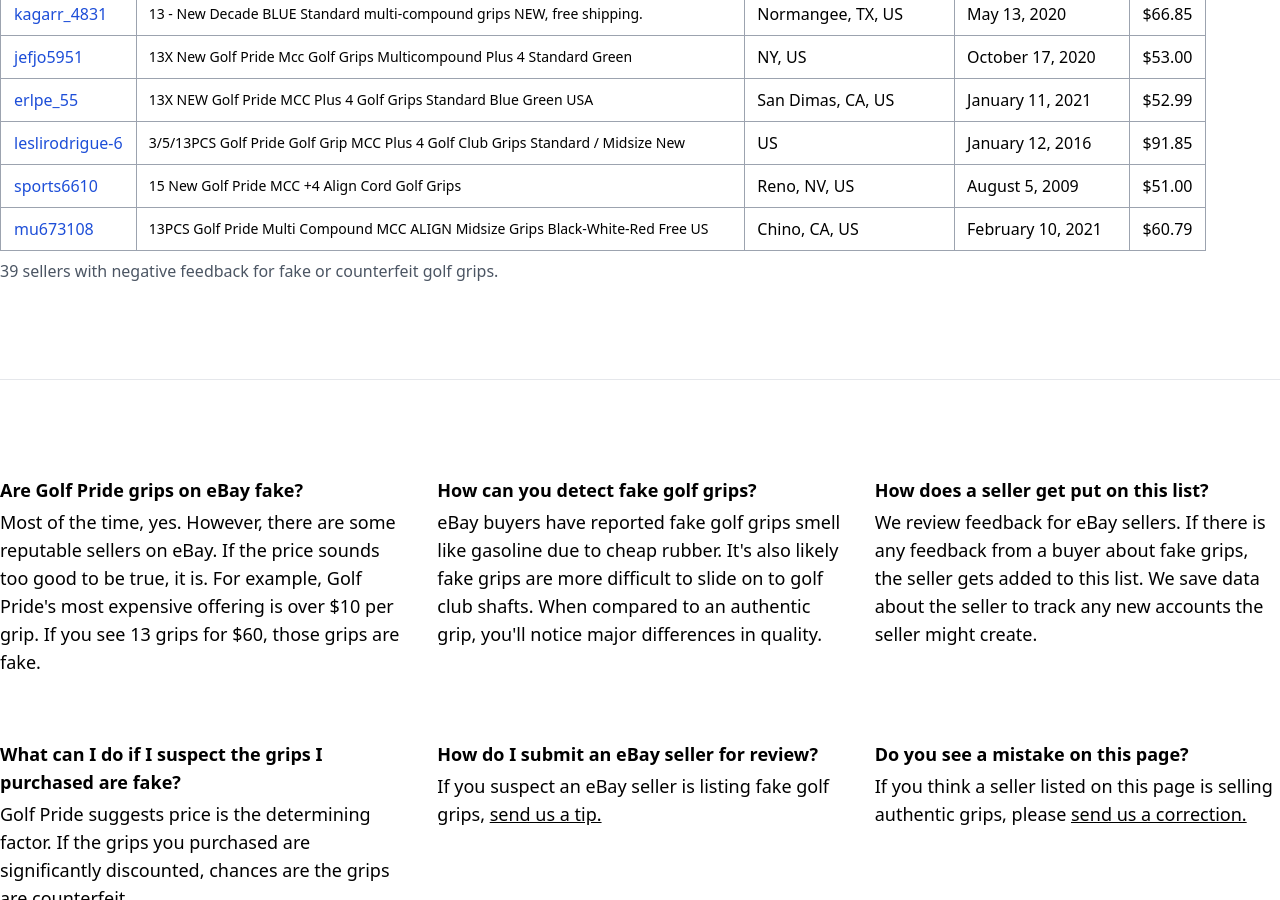
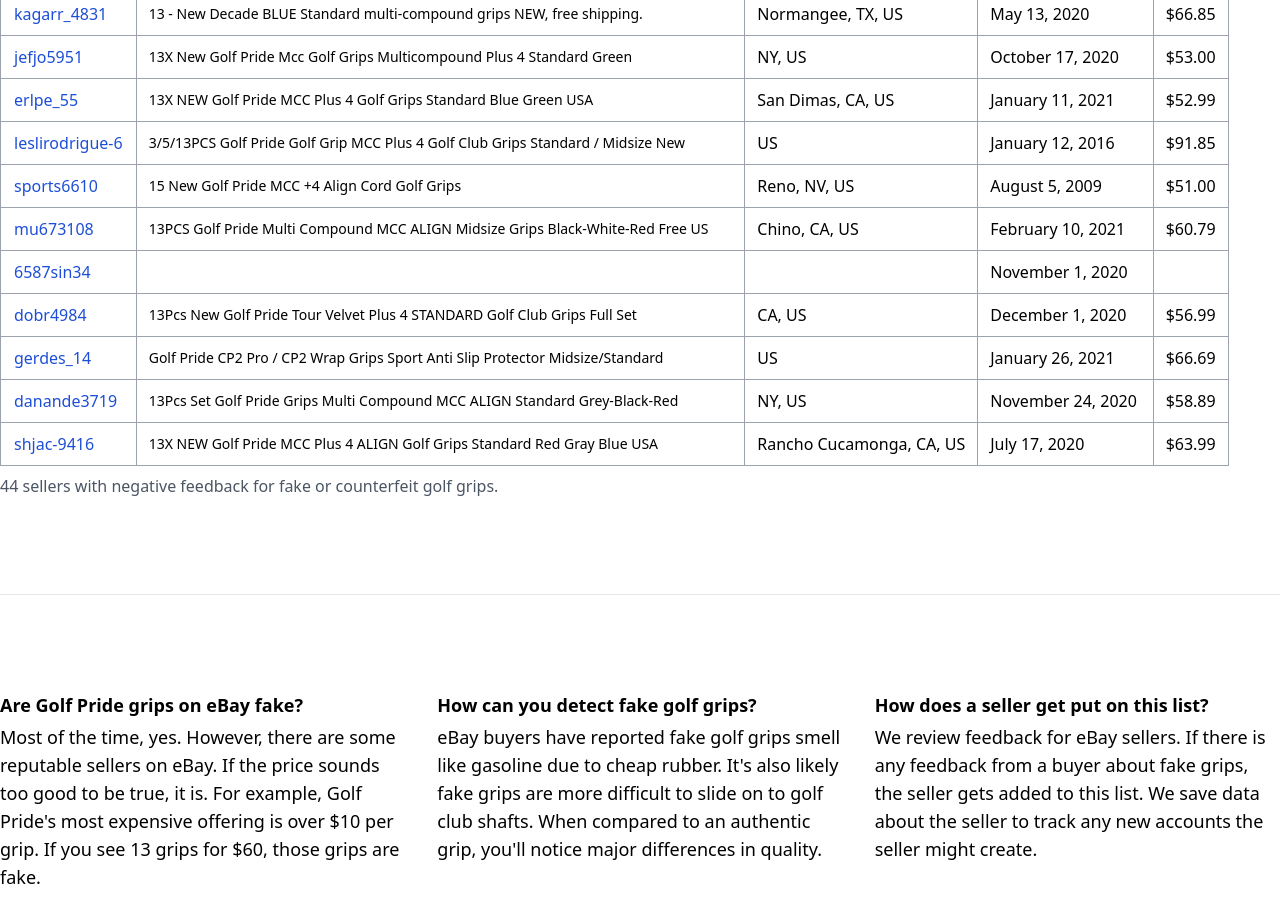
Before and after one commit to djhopper01/fakegolfgrips, a Jekyll site: the page built from docs/index.html, in a window 1280 px wide and 900 px high, scrolled down 1732 px. Built offline with Jekyll 4.4.1, drawn with Linux system fonts in a browser that asks for light colours; comment, search, counter and statistics services are not loaded; some of the changed text lies outside the part shown.

Commit message:
Adds new sellers

```diff
--- a/docs/_data/sellers.yml
+++ b/docs/_data/sellers.yml
@@ -271,3 +271,38 @@
   title: 13PCS Golf Pride Multi Compound MCC ALIGN Midsize Grips Black-White-Red Free US
   price: $60.79
   created_on: February 10, 2021
+
+- username: 6587sin34
+  profile: https://www.ebay.com/usr/6587sin34
+  location:
+  title:
+  price:
+  created_on: November 1, 2020
+
+- username: dobr4984
+  profile: https://www.ebay.com/usr/dobr4984
+  location: CA, US
+  title: 13Pcs New Golf Pride Tour Velvet Plus 4 STANDARD Golf Club Grips Full Set
+  price: $56.99
+  created_on: December 1, 2020
+
+- username: gerdes_14
+  profile: https://www.ebay.com/usr/gerdes_14
+  location: US
+  title: Golf Pride CP2 Pro / CP2 Wrap Grips Sport Anti Slip Protector Midsize/Standard
+  price: $66.69
+  created_on: January 26, 2021
+
+- username: danande3719
+  profile: https://www.ebay.com/usr/danande3719
+  location: NY, US
+  title: 13Pcs Set Golf Pride Grips Multi Compound MCC ALIGN Standard Grey-Black-Red
+  price: $58.89
+  created_on: November 24, 2020
+
+- username: shjac-9416
+  profile: https://www.ebay.com/usr/shjac-9416
+  location: Rancho Cucamonga, CA, US
+  title: 13X NEW Golf Pride MCC Plus 4 ALIGN Golf Grips Standard Red Gray Blue USA
+  price: $63.99
+  created_on: July 17, 2020
--- a/docs/_data/suspects.yml
+++ b/docs/_data/suspects.yml
@@ -1,5 +1,3 @@
-- username: dobr4984
-- username: gerdes_14
 - username: stukl-77
 - username: frbal-264180
 - username: afik2u
@@ -14,9 +12,7 @@
 - username: zaionntskov-22
 - username: garrison3rd
 - username: ifil-6500
-- username: danande3719
 - username: micande-233
-- username: 6587sin34
 - username: gerbu_770
 - username: bamor-1465
 - username: chenka96
@@ -30,7 +26,6 @@
 - username: idavidc-68
 - username: jonaedw_5404
 - username: john47-95
-- username: shjac-9416
 - username: debbme_0
 - username: portk.9923_7
 - username: grigorij2200
--- a/docs/index.html
+++ b/docs/index.html
@@ -4,7 +4,7 @@
 ---
 
 <div class="text-gray-600">
-  Last updated Saturday, May 8, 2021.
+  Last updated Friday, May 28, 2021.
 </div>
 
 <div class="overflow-x-auto mt-2">
```
